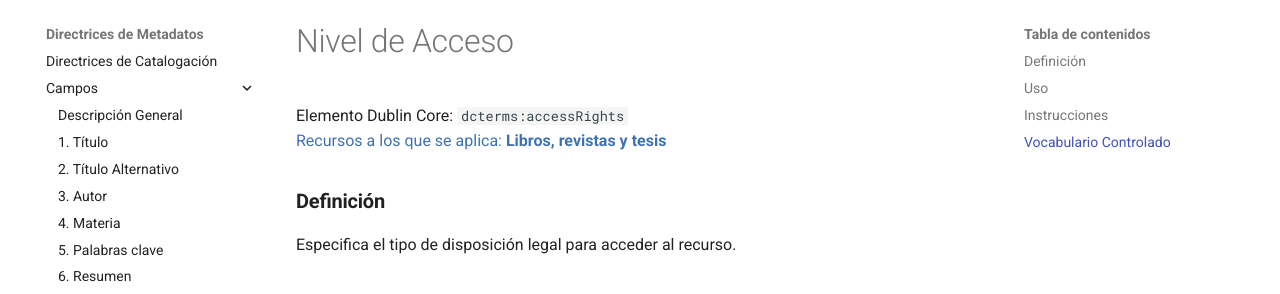
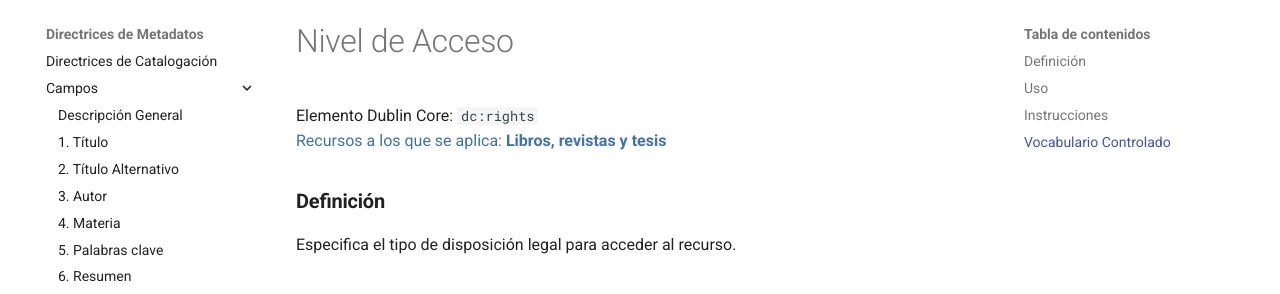
Before and after one commit to luis575497/biblioteca-digital-docs, an MkDocs documentation site: the page built from docs/metadatos/acceso.md, in a window 1280 px wide and 1286 px high. Shown: the part 125-419 px from the top of the window. Built offline with MkDocs 1.6.1 and Material for MkDocs 9.7.7, drawn with Linux system fonts in a browser that asks for light colours; comment, search, counter and statistics services are not loaded; the version menu is left out.

Commit message:
Update acceso.md

```diff
--- a/docs/metadatos/acceso.md
+++ b/docs/metadatos/acceso.md
@@ -1,5 +1,5 @@
 #Nivel de Acceso
-Elemento Dublin Core: `dcterms:accessRights`
+Elemento Dublin Core: `dc:rights`
 <span style="color:#3F72AF">Recursos a los que se aplica: __Libros, revistas y tesis__ </span>
 
 ### __Definición__
```
